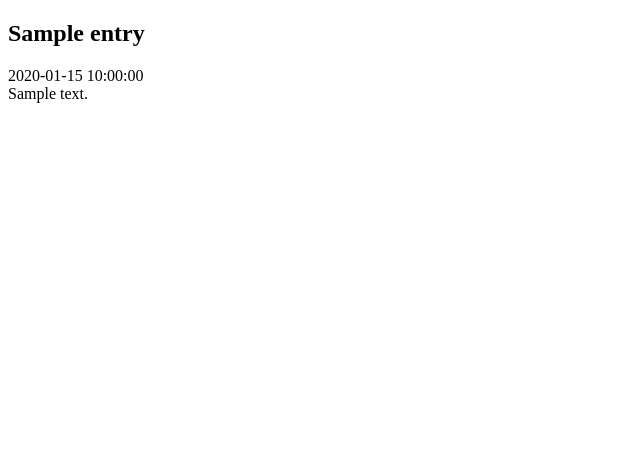
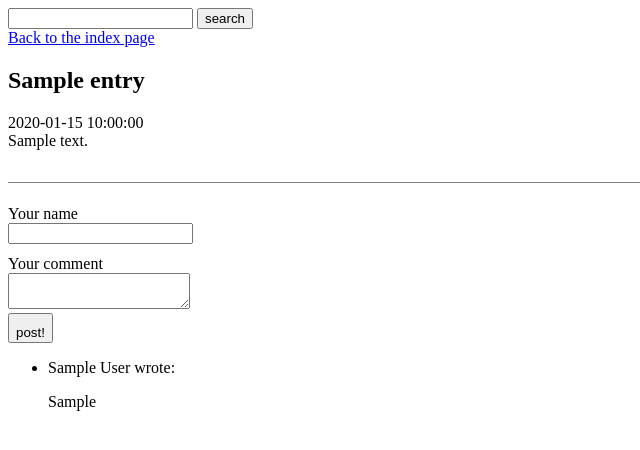
Before and after one commit to gdombchik/PHPTutorialBlog, a PHP site: page /index.php?page=blog&id=1 in a window 1280 px wide. Shown: the top 450 px of the page, without its empty margins (0-640 px from the left). Run offline with PHP 8.4, Linux system fonts and the light colour scheme; tables that the repository leaves empty or names only in its code hold one stand-in row (values such as "Sample post").

Commit message:
User Comments and Search

```diff
--- a/controllers/blog.php
+++ b/controllers/blog.php
@@ -14,6 +14,9 @@ if($isEntryClicked){
 
 	//return the printed object to index to see if in browser
 	//return "<pre>$test</pre>";
+
+	$blogOutput .=include_once "controllers/comments.php";
+
 }else{
 	//$entries is the PDOStatement returns from getAllEntries
 	$entries = $entryTable->getAllEntries();
--- /dev/null
+++ b/controllers/comments.php
@@ -0,0 +1,37 @@
+<?php
+//complete code for controllers/comments.php
+
+//include class definition
+include_once "models/Comment_Table.class.php";
+
+//create a new object, pass it a PDO database connection object
+$commentTable = new Comment_Table($db);
+
+$newCommentSubmitted = isset($_POST['new-comment']);
+if($newCommentSubmitted){
+	$whichEntry = $_POST['entry-id'];
+	$user = $_POST['user-name'];
+	$comment = $_POST['new-comment'];
+	$commentTable->saveComment($whichEntry,$user,$comment);
+}
+
+$comments = include_once "views/comment-form-html.php";
+
+
+//Test saving a Comment
+//$commentTable->saveComment(22, "Greg", "test");
+//Test geting a Comment
+//echo($entryId);
+//$allComments = $commentTable->getAllById($entryId);
+//get first row as a StdClass object
+//$firstComment = $allComments->fetchObject();
+//$testOutput = print_r($firstComment,true);
+//die("<pre>$testOutput</pre>");
+
+$allComments = $commentTable->getAllById($entryId);
+//notice the incremental concatentation operator .=
+$comments .= include_once "views/comments-html.php";
+
+return $comments;
+
+?>
--- a/css/blog.css
+++ b/css/blog.css
@@ -22,3 +22,14 @@ form#editor textarea, form#editor input[type='text']{
 form#editor textarea{
 	height:10em;
 }
+
+form#comment-form{
+	margin-top:2em;
+	padding-top: 0.7em;
+	border-top:1px solid grey;
+}
+
+form#comment-form label, form#comment-form input[type='submit']{
+	padding-top:0.7em;
+	display:block;
+}
--- a/index.php
+++ b/index.php
@@ -14,7 +14,23 @@ $db = new PDO($dbInfo,$dbUser,$dbPassword);
 $db->setAttribute(PDO::ATTR_ERRMODE,PDO::ERRMODE_EXCEPTION);
 
 //$pageData->content .= "<h1>All is good</h1>";
-$pageData->content .= include_once 'controllers/blog.php';
+
+$pageRequested = isset($_GET['page']);
+//default controller is blog
+$controller = "blog";
+if($pageRequested){
+	//if user submitted the search form
+	if($_GET['page']==="search"){
+		//load the search by overwriting default controller
+		$controller = "search";
+	}
+}
+
+$pageData->content .= include_once "views/search-form-html.php";
+
+//$pageData->content .= include_once 'controllers/blog.php';
+$pageData->content .= include_once "controllers/$controller.php";
+
 $page = include_once 'views/page.php';
 echo $page;
 ?>
--- a/models/Blog_Entry_Table.class.php
+++ b/models/Blog_Entry_Table.class.php
@@ -1,13 +1,10 @@
 <?php
 //complete code listing for models/Blog_Entry_Table.class.php
 
-class Blog_Entry_Table {
-	private $db;
+//include parent class definition
+include_once "models/Table.class.php";
 
-public function __construct($db){
-		//store the received connection in the $this->db property
-		$this->db = $db;
-	}
+class Blog_Entry_Table extends Table{
 
 	public function saveEntry($title,$entry){
 		$sql = "Insert into blog_entry (title,entry_text) values (?,?);";
@@ -53,15 +50,10 @@ public function __construct($db){
 		return $statement;
 	}
 
-	private function makeStatement($sql,$data=NULL){
-		$statement = $this->db->prepare($sql);
-		try{
-			$statement->execute($data);
-		}catch (Exception $e){
-			$exceptionMessage = "<p>You tried to run this sql: $sql</p>
-								 <p>Exception: $e</p>";
-			trigger_error($exceptionMessage);
-		}
+	public function searchEntry ($searchTerm){
+		$sql = "Select entry_id, title From blog_entry Where title like ? or entry_text like ?";
+		$data = array("%$searchTerm%","%$searchTerm%");
+		$statement = $this->makeStatement($sql,$data);
 		return $statement;
 	}
 
--- /dev/null
+++ b/models/Comment_Table.class.php
@@ -0,0 +1,28 @@
+<?php
+//complete code listing for models/Comment_Table.class.php
+
+//include parent class definition
+include_once "models/Table.class.php";
+
+class Comment_Table extends Table{
+
+	public function saveComment($entryId,$author,$txt){
+		$sql = "Insert into comment (entry_id,author,txt) values (?,?,?);";
+		$data = array($entryId,$author,$txt);
+		$entryStatement = $this->makeStatement($sql,$data);
+		return $this->db->lastInsertId();
+	}
+
+	public function getAllById($id){
+		$sql = "Select author,txt,date FROM comment
+				Where entry_id = ?
+				Order By comment_id DESC;";
+		//echo $sql;
+		$data = array($id);
+		$statement = $this->makeStatement($sql,$data);
+		return $statement;
+	}
+
+}
+
+?>
--- /dev/null
+++ b/models/Table.class.php
@@ -0,0 +1,28 @@
+<?php
+//complete code models/Table.class.php
+
+class Table{
+	protected $db;
+
+	public function __construct($db){
+		//store the received connection in the $this->db property
+		$this->db = $db;
+	}
+
+
+	protected function makeStatement($sql,$data=NULL){
+		$statement = $this->db->prepare($sql);
+		try{
+			$statement->execute($data);
+		}catch (Exception $e){
+			$exceptionMessage = "<p>You tried to run this sql: $sql</p>
+			<p>Exception: $e</p>";
+			trigger_error($exceptionMessage);
+		}
+		return $statement;
+	}
+}
+
+
+
+?>
--- /dev/null
+++ b/views/comment-form-html.php
@@ -0,0 +1,22 @@
+<?php
+
+$idIsFound = isset($entryId);
+
+if($idIsFound === false){
+	trigger_error('views/comments-html.php needs an $entryId');
+}
+
+return "
+		<form action='index.php?page=blog&amp;id=$entryId' method='post'
+		id='comment-form'>
+			<input type='hidden' name='entry-id' value='$entryId' />
+			<label>Your name</label>
+			<input type='text' name='user-name' />
+			<label>Your comment</label>
+			<textarea name='new-comment'></textarea>
+			<input type='submit' value='post!' />
+		</form>
+		";
+
+
+?>
--- /dev/null
+++ b/views/comments-html.php
@@ -0,0 +1,32 @@
+<?php
+//complete code for views/comments-html.php
+
+$commentsFound = isset($allComments);
+if($commentsFound === false){
+	trigger_error('views/comments-html.php needs $allComments');
+}
+
+$allCommentsHTML = "<ul id='comments'>";
+//iterate through all rows returned from database
+
+//echo($allComments->rowCount());
+
+if($allComments->rowCount()>0){
+	while ($commentData = $allComments->fetchObject()){
+		//notice incremental concatenation operator .=
+		//it adds <li> elements to the <ul>
+		$allCommentsHTML .= "<li>
+		$commentData->author wrote: <p>$commentData->txt</p>
+		</li>
+		";
+	}
+}else{
+	$allCommentsHTML .= "<li>Be the first to comment this article</li>";
+}
+
+//notice incremental concatentation operator .=
+//it helps close the <ul> element
+$allCommentsHTML .= "</ul>";
+return $allCommentsHTML;
+
+?>
--- a/views/entry-html.php
+++ b/views/entry-html.php
@@ -6,7 +6,9 @@ if($entryDataFound===false){
 	trigger_error('views/entry-html.php needs an $entryData object');
 }
 //properties available in $entry: entry_id, title, entry_text, date_created
-return "<article>
+return "<a href='index.php'>Back to the index page</a>
+
+		<article>
 			<h1>$entryData->title</h1>
 			<div class='date'>$entryData->date_created</div>
 			$entryData->entry_text
--- /dev/null
+++ b/views/search-form-html.php
@@ -0,0 +1,10 @@
+<?php
+//complete code for views/search-form-html.php
+return "<aside id='search-bar'>
+			<form method='post' action='index.php?page=search'>
+				<input type='search' name='search-term'/>
+				<input type='submit' value='search'>
+			</form>
+		</aside>
+		";
+?>
```
Also changed, not shown: comment.sql (added, +12 -0 lines), controllers/search.php (added, +27 -0 lines), views/search-results-html.php (added, +24 -0 lines).
